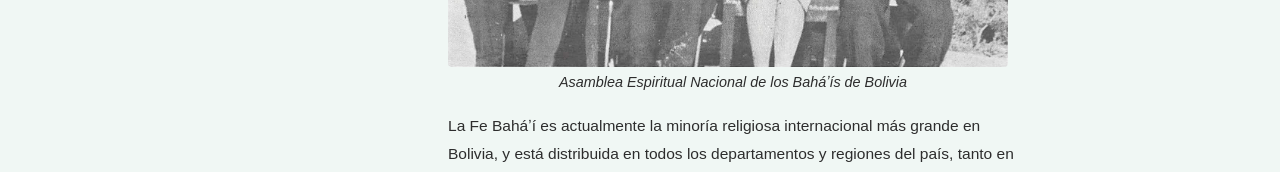
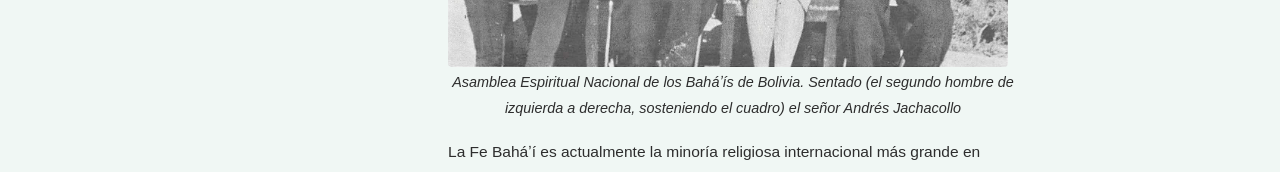
Before and after one commit to joedavidcoronado/weboficialbolivia, a React (Vite) app: page /identidad in a window 1280 px wide. Shown: the part 1838-2010 px from the top of the page. Built offline with nearby package versions, Linux system fonts and the light colour scheme; a web font is replaced by a local one.

Commit message:
fix: Correcciones Nura 3

```diff
--- a/src/pages/IdentityPage.jsx
+++ b/src/pages/IdentityPage.jsx
@@ -66,7 +66,8 @@ const IdentityPage = () => {
                                 data-aos-delay="200"
                             />
                             <p className={styles.bodyTextRef}>
-                                Asamblea Espiritual Nacional de los Baháʼís de Bolivia
+                                Asamblea Espiritual Nacional de los Baháʼís de Bolivia.
+                                Sentado (el segundo hombre de izquierda a derecha, sosteniendo el cuadro) el señor Andrés Jachacollo
                             </p>
                             <p className={styles.bodyText}>
                                 La Fe Baháʼí es actualmente la minoría religiosa internacional más grande en Bolivia, y está distribuida
```
